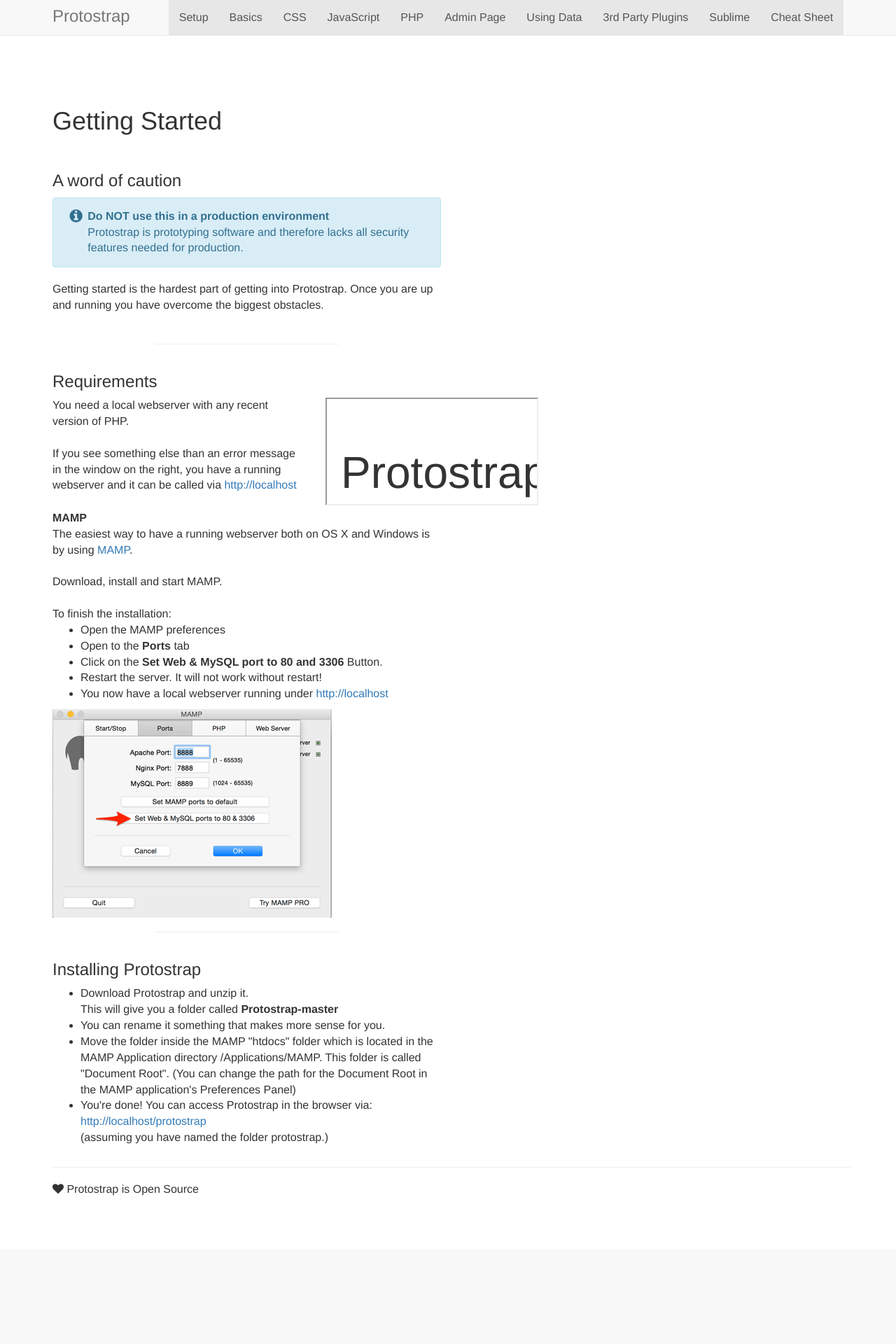
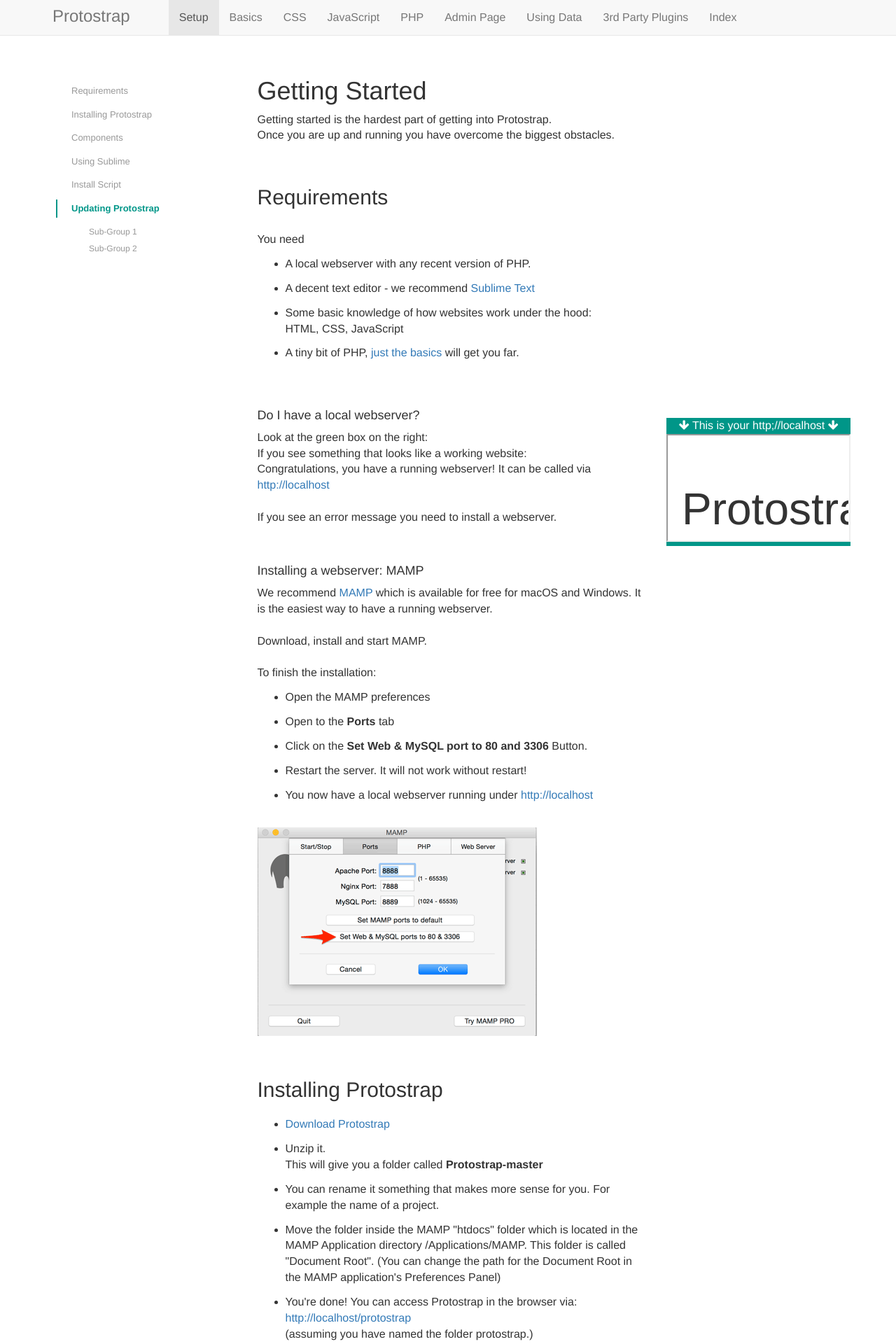
Before and after one commit to lessamess/protostrap-site, a PHP site: page /protostrap/start.php in a window 1280 px wide. Shown: the top 1920 px of the page at 70% size. Before the commit the page ends 1708 px from the top, so only its background shows below. Run offline with PHP 8.4, Linux system fonts and the light colour scheme.

Commit message:
scrollspy, IA, getting started

```diff
--- a/assets/css/main.css
+++ b/assets/css/main.css
@@ -3,7 +3,7 @@
 }
 
 .header-fixed {
-    margin-top: 60px;
+    margin-top: 40px;
 }
 
 h1.superlarge{
@@ -15,6 +15,13 @@ p.sub{
     font-size: 32px;
     line-height: 36px;
     font-weight: 200;
+}
+
+.simpleList {
+    margin: 12px 0;
+}
+.simpleList li{
+    margin-bottom: 12px;
 }
 
 body {
@@ -57,3 +64,73 @@ body {
     margin: 0 40px 0 0 ;
     font-weight: 200;
 }
+
+.group {
+    background: yellow;
+    width: 200px;
+    height: 500px;
+}
+.group .subgroup {
+    background: orange;
+    width: 150px;
+    height: 200px;
+}
+.fixed {
+    position: fixed;
+}
+
+/* sidebar */
+.ps-docs-sidebar {
+    padding-left: 20px;
+    margin-top: 20px;
+    margin-bottom: 20px;
+}
+
+/* all links */
+.ps-docs-sidebar .nav>li>a {
+    color: #999;
+    border-left: 2px solid transparent;
+    padding: 4px 20px;
+    font-size: 13px;
+    font-weight: 400;
+}
+
+/* nested links */
+.ps-docs-sidebar .nav .nav>li>a {
+    padding-top: 1px;
+    padding-bottom: 1px;
+    padding-left: 30px;
+    font-size: 12px;
+}
+
+/* active & hover links */
+.nav.nav-stacked > .active > a, .nav.nav-stacked > .active:hover > a, .nav.nav-stacked > .active:focus > a, .nav.nav-stacked .nav > .active > a, .nav.nav-stacked .nav > .active:hover > a, .nav.nav-stacked .nav > .active:focus > a,
+.ps-docs-sidebar .nav>.active>a,
+.ps-docs-sidebar .nav>li>a:hover,
+.ps-docs-sidebar .nav>li>a:focus {
+    color: #009688;
+    text-decoration: none;
+    background-color: transparent;
+    border-left-color: #009688;
+}
+/* all active links */
+.ps-docs-sidebar .nav>.active>a,
+.ps-docs-sidebar .nav>.active:hover>a,
+.ps-docs-sidebar .nav>.active:focus>a {
+    font-weight: 700;
+}
+/* nested active links */
+.ps-docs-sidebar .nav .nav>.active>a,
+.ps-docs-sidebar .nav .nav>.active:hover>a,
+.ps-docs-sidebar .nav .nav>.active:focus>a {
+    font-weight: 500;
+}
+
+/* hide inactive nested list */
+.ps-docs-sidebar .nav ul.nav {
+    display: none;
+}
+/* show active nested list */
+.ps-docs-sidebar .nav>.active>ul.nav {
+    display: block;
+}
--- a/assets/js/main.js
+++ b/assets/js/main.js
@@ -94,6 +94,12 @@
             }
         });
 
+        var mainContentOffset = $("#mainContent").offset();
+        console.log(mainContentOffset.top);
+        $('body').scrollspy({
+            target: '.ps-docs-sidebar',
+            offset: mainContentOffset.top+20
+        });
 
 
     })
--- a/index.php
+++ b/index.php
@@ -34,7 +34,7 @@ $activeNavigation = "one";
                 <br>
                 <p class="sub">Build clickable prototypes faster than ever with the most advanced prototyping tool.</p>
                     <span class="hidden-xs"><br>
-                        <a class=" btn btn-success btn-lg" href="https://github.com/liip/Protostrap/archive/master.zip">
+                        <a class=" btn btn-success btn-lg" href="https://github.com/lessamess/Protostrap/archive/master.zip">
                             <i class="fa fa-download"></i> Download Protostrap
                         </a><br>
                         <small>Currently v3.0</small>
--- /dev/null
+++ b/snippets/gettingStarted_install.php
@@ -0,0 +1,17 @@
+<div class="row">
+    <div class="col-md-8">
+        <ul class="simpleList">
+            <li><a href="https://github.com/lessamess/Protostrap/archive/master.zip">Download Protostrap</a> </li>
+            <li>Unzip it. <br>This will give you a folder called <b>Protostrap-master</b></li>
+            <li>You can rename it something that makes more sense for you. For example the name of a project.</li>
+            <li>
+                Move the folder inside the MAMP "htdocs" folder which is located in the MAMP Application directory /Applications/MAMP. This folder is called "Document Root". (You can change the path for the Document Root in the MAMP application's Preferences Panel)
+            </li>
+            <li>
+                You're done! You can access Protostrap in the browser via: <a href="http://localhost/protostrap">http://localhost/protostrap</a><br>(assuming you have named the folder protostrap.)
+            </li>
+        </ul>
+        <h3>A word of caution</h3>
+        <?php box("<b>Do NOT use this in a production environment</b><br>Protostrap is prototyping software and therefore lacks all security features needed for production. <br>Make this also clear to your customers. ", "info", "inherit" , "boxid" , "" ); ?>
+    </div>
+</div>
--- /dev/null
+++ b/snippets/gettingStarted_requirements.php
@@ -0,0 +1,62 @@
+<div class="row">
+    <div class="col-md-8">
+        <br>
+        You need
+        <ul class="simpleList">
+            <li>
+                A local webserver with any recent version of PHP.
+            </li>
+            <li>
+                A decent text editor - we recommend <a href="https://www.sublimetext.com/">Sublime Text</a>
+            </li>
+            <li>
+                Some basic knowledge of how websites work under the hood: <br>HTML, CSS, JavaScript
+            </li>
+            <li>
+            A tiny bit of PHP, <a href="phpbasics.php">just the basics</a> will get you far.
+            </li>
+        </ul>
+        <br><br>
+    </div>
+</div>
+<div class="row">
+    <div class="col-md-8">
+    <h4>Do I have a local webserver?</h4>
+        Look at the green box <span class="hidden-xs">on the right</span>:<br>
+        <div class="block visible-xs"  style="background-color: #009688; color: #fff;">
+            <i class="fa fa-arrow-down"></i> This is your http;//localhost <i class="fa fa-arrow-down"></i>
+            <iframe src="http://localhost" frameborder="1" style="width:100%;background-color: #fff; color: #fff;"></iframe>
+
+        </div>
+        If you see something that looks like a working website: <br>Congratulations, you have a running webserver!  It can be called via <a href="http://localhost">http://localhost</a><br><br>
+        If you see an error message you need to install a webserver. <br>
+        <br><br>
+        <h4>Installing a webserver: MAMP</h4>
+                    We recommend <a href="https://www.mamp.info">MAMP</a> which is available for free for macOS and Windows. It is the easiest way to have a running webserver.
+                    <br><br>
+                    Download, install and start MAMP. <br><br>
+
+                    To finish the installation:<br>
+                    <ul class="simpleList">
+                        <li>Open the MAMP preferences</li>
+                        <li>Open to the <b>Ports</b> tab</li>
+                        <li>Click on the <b>Set Web & MySQL port to 80 and 3306</b> Button.</li>
+                        <li>Restart the server. It will not work without restart!</li>
+                        <li>You now have a local webserver running under <a href="http://localhost">http://localhost</a></li>
+                    </ul>
+                    <br>
+                    <img class="img-responsive" src="assets/img/mampPrefs.gif" alt="Mamp Preferences">
+
+
+
+    </div>
+    <div class="col-md-4 align-center hidden-xs">
+        <br>
+        <div class="block"  style="background-color: #009688; color: #fff;">
+            <i class="fa fa-arrow-down"></i> This is your http;//localhost <i class="fa fa-arrow-down"></i>
+            <iframe src="http://localhost" frameborder="1" style="width:100%;background-color: #fff; color: #fff;"></iframe>
+
+        </div>
+
+    </div>
+</div>
--- a/snippets/meta_headTag.php
+++ b/snippets/meta_headTag.php
@@ -2,9 +2,7 @@
         $pathToAssets = "";
         } ?>
     <meta charset="utf-8">
-    <meta name="apple-mobile-web-app-capable" content="yes">
-    <meta name="mobile-web-app-capable" content="yes">
-    <meta name="viewport" content="width=device-width, initial-scale=1.0, maximum-scale=1.0, minimum-scale=1.0, user-scalable=no">
+    <meta name="viewport" content="width=device-width, initial-scale=1">
     <meta name="apple-mobile-web-app-status-bar-style" content="black">
 
     <!-- Le styles -->
--- a/snippets/navBarTop.php
+++ b/snippets/navBarTop.php
@@ -2,7 +2,7 @@
 // Define Navigation keys
 // You can use these to specify which item should be active
 
-$navKeys = ["start","basics","data","functions","css"];
+$navKeys = ["start","basics","css","javascript", "php", "admin", "data","3rdparty","cheatsheet"];
 
 // LEAVE ALONE
 $navbarClasses = array_fill(0, 10, '');
@@ -28,38 +28,33 @@ foreach ($navKeys as $key => $item){
     </div>
     <nav role="navigation" class="collapse navbar-collapse " id="headernav" >
       <ul class="nav navbar-nav">
-        <li  class="<?php echo $navbarClasses[navId()];?>">
+        <li  class="<?php echo $navbarClasses[0];?>">
           <a href="start.php">Setup</a>
         </li>
-        <li  class="<?php echo $navbarClasses[navId()];?>">
+        <li  class="<?php echo $navbarClasses[1];?>">
           <a href="basics.php">Basics</a>
         </li>
-        <li  class="<?php echo $navbarClasses[navId()];?>">
+        <li  class="<?php echo $navbarClasses[2];?>">
           <a href="javascript:void(0);">CSS</a>
         </li>
-        <li  class="<?php echo $navbarClasses[navId()];?>">
+        <li  class="<?php echo $navbarClasses[3];?>">
           <a href="javascript:void(0);">JavaScript</a>
         </li>
-        <li  class="<?php echo $navbarClasses[navId()];?>">
+        <li  class="<?php echo $navbarClasses[4];?>">
           <a href="javascript:void(0);">PHP</a>
         </li>
-        <li  class="<?php echo $navbarClasses[navId()];?>">
+        <li  class="<?php echo $navbarClasses[5];?>">
           <a href="data.php">Admin Page</a>
         </li>
-        <li  class="<?php echo $navbarClasses[navId()];?>">
+        <li  class="<?php echo $navbarClasses[6];?>">
           <a href="data.php">Using Data</a>
         </li>
-        <li  class="<?php echo $navbarClasses[navId()];?>">
+        <li  class="<?php echo $navbarClasses[7];?>">
           <a href="3rdparty.php">3rd Party Plugins</a>
         </li>
-        <li  class="<?php echo $navbarClasses[navId()];?>">
-          <a href="sublime.php">Sublime</a>
+        <li  class="<?php echo $navbarClasses[8];?>">
+          <a href="sublime.php">Index</a>
         </li>
-        <li  class="<?php echo $navbarClasses[navId()];?>">
-          <a href="sublime.php">Cheat Sheet</a>
-        </li>
-
-
       </ul>
 
     </nav>
--- a/start.php
+++ b/start.php
@@ -26,61 +26,42 @@ $activeNavigation = "start";
         <div class="container">
 
             <div class="row">
-                <div class="col-md-6">
-                    <br>
+                <!--Nav Bar -->
+                <nav class="col-md-3 ps-docs-sidebar hidden-xs">
+                    <ul id="sidebar" class="nav nav-stacked fixed">
+
+                        <?php foreach ($gettingStarted as $key => $navItem): ?>
+                            <li>
+                                <a href="#<?php echo $key ;?>"><?php echo $navItem['title'] ;?></a>
+
+                                <ul class="nav nav-stacked">
+                                    <li><a href="#<?php echo $key ;?>1">Sub-Group 1</a></li>
+                                    <li><a href="#<?php echo $key ;?>2">Sub-Group 2</a></li>
+                                </ul>
+                            </li>
+                        <?php endforeach ?>
+                    </ul>
+                </nav>
+                <!--Main Content -->
+                <div class="col-md-9" id="mainContent">
                     <h1>Getting Started</h1>
-                    <br>
-                    <h3>A word of caution</h3>
-                    <?php box("<b>Do NOT use this in a production environment</b><br>Protostrap is prototyping software and therefore lacks all security features needed for production.", "info", "inherit" , "boxid" , "" ); ?>
 
-                    Getting started is the hardest part of getting into Protostrap. Once you are up and running you have overcome the biggest obstacles. <br> <br>
-                    <?php include(snippet("divider"));?>
-
-                    <h3 id="requirements">Requirements</h3>
-
-                    <div class="row">
-                        <div class="col-md-8">
-                            You need a local webserver with any recent version of PHP. <br><br>
-                            If you see something else than an error message in the window on the right, you have a running webserver and it can be called via <a href="http://localhost">http://localhost</a>
-
-                        </div>
-                        <div class="col-md-4">
-                            <iframe src="http://localhost" frameborder="1"></iframe>
-                        </div>
-                    </div>
-
-                    <strong>MAMP</strong><br>
-                    The easiest way to have a running webserver both on OS X and Windows is by using <a href="">MAMP</a>.
-                    <br><br>
-                    Download, install and start MAMP. <br><br>
-
-                    To finish the installation:<br>
-                    <ul>
-                        <li>Open the MAMP preferences</li>
-                        <li>Open to the <b>Ports</b> tab</li>
-                        <li>Click on the <b>Set Web & MySQL port to 80 and 3306</b> Button.</li>
-                        <li>Restart the server. It will not work without restart!</li>
-                        <li>You now have a local webserver running under <a href="http://localhost">http://localhost</a></li>
-                    </ul>
-                    <img class="img-responsive" src="assets/img/mampPrefs.gif" alt="Mamp Preferences">
+                    Getting started is the hardest part of getting into Protostrap. <br>Once you are up and running you have overcome the biggest obstacles.
 
 
-                    <?php include(snippet("divider"));?>
+                    <?php foreach ($gettingStarted as $key => $section): ?>
 
-                    <h3 id="Installation">Installing Protostrap</h3>
-                    <ul>
-                        <li>Download Protostrap and unzip it. <br>This will give you a folder called <b>Protostrap-master</b></li>
-                        <li>You can rename it something that makes more sense for you.</li>
-                        <li>
-                            Move the folder inside the MAMP "htdocs" folder which is located in the MAMP Application directory /Applications/MAMP. This folder is called "Document Root". (You can change the path for the Document Root in the MAMP application's Preferences Panel)
-                        </li>
-                        <li>
-                            You're done! You can access Protostrap in the browser via: <a href="http://localhost/protostrap">http://localhost/protostrap</a><br>(assuming you have named the folder protostrap.)
-                        </li>
-                    </ul>
-
-                </div>
-                <div class="col-md-3">
+                        <section  class="">
+                            <a id="<?php echo $key ;?>"></a>
+                            <h2 style="margin-top: 0;padding-top: 60px;"><?php echo $section['title'] ;?></h2>
+                            <?php if(file_exists("snippets/gettingStarted_".$key.".php")){
+                                include("snippets/gettingStarted_".$key.".php");
+                                } ?>
+                            <div id="<?php echo $key ;?>1" class="hide">
+                                <h4><?php echo $section['title'] ;?> Sub 1</h4>
+                            </div>
+                        </section>
+                    <?php endforeach ?>
 
                 </div>
             </div>
```
Also changed, not shown: assets/data/data.yml (+7 -13 lines).
